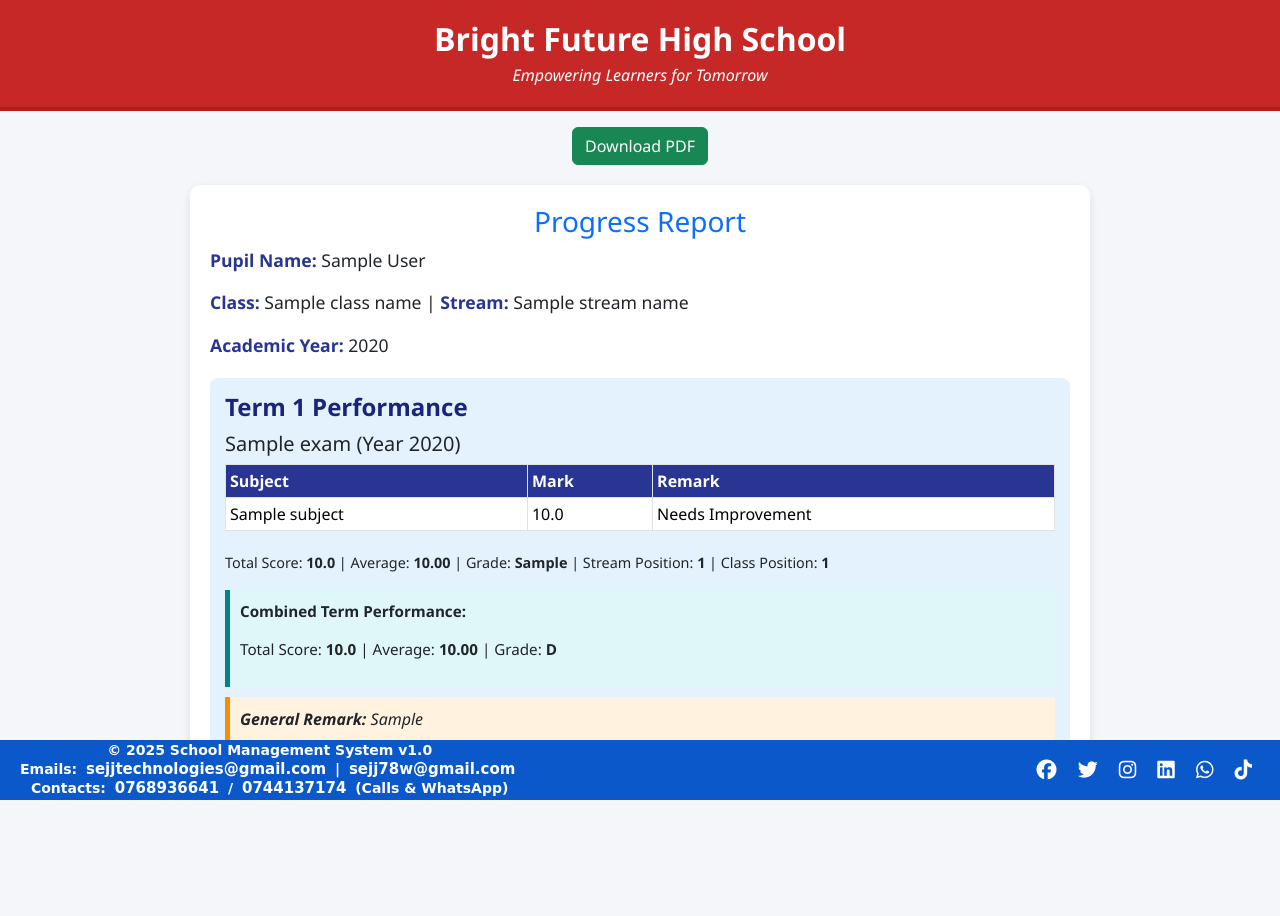
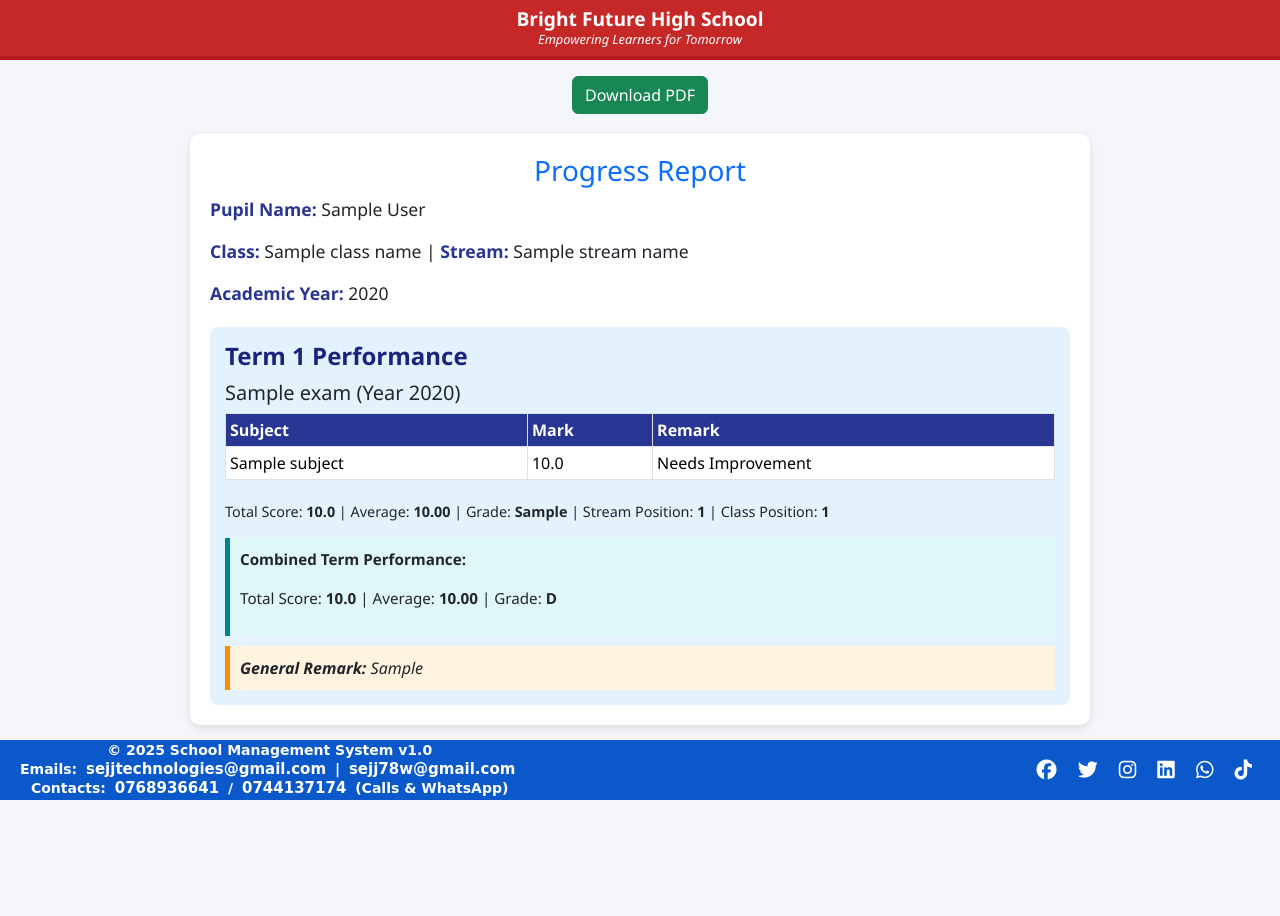
Before and after one commit to sejjtechnologies/school_management_system, a Flask app: template templates/teacher/reports.html in a window 1280 px wide. After the commit the page ends 800 px from the top, so only its background shows below. Run offline with Flask 3, Linux system fonts and the light colour scheme; tables that the repository leaves empty hold one stand-in row (values such as "Sample post"); the template is opened without the code that fills it: values that come from a table or form of the project are taken from there, most other values are stand-ins (such as "Sample title", 1, 10 or a date in 2020).

Commit message:
styling my report

```diff
--- a/templates/teacher/reports.html
+++ b/templates/teacher/reports.html
@@ -17,22 +17,29 @@
     .main-content {
       flex: 1;
       overflow-y: auto; /* ✅ vertical scroll */
-      padding-bottom: 120px; /* ✅ extra space before footer */
+      padding-bottom: 140px; /* ✅ more space before footer */
     }
     .school-header {
       text-align: center;
-      padding: 20px;
+      height: 60px; /* ✅ reduced height */
+      padding: 10px;
       background-color: #c62828;
       color: #fff;
       border-bottom: 4px solid #b71c1c;
+      display: flex;
+      flex-direction: column;
+      justify-content: center;
     }
     .school-header h2 {
       font-weight: bold;
-      margin-bottom: 5px;
+      margin: 0;
+      font-size: 1.2rem;
+      line-height: 1.2;
     }
     .school-header p {
       margin: 0;
       font-style: italic;
+      font-size: 0.8rem;
     }
     .report-card {
       background: #fff;
@@ -41,7 +48,7 @@
       border-radius: 10px;
       box-shadow: 0 3px 8px rgba(0,0,0,0.1);
       max-width: 900px;
-      page-break-inside: avoid; /* ✅ prevent splitting across pages */
+      page-break-inside: avoid; /* ✅ prevent splitting */
     }
     .pupil-info {
       font-size: 1.1rem;
@@ -86,7 +93,7 @@
       background: #fff3e0;
       border-left: 5px solid #fb8c00;
       font-style: italic;
-      page-break-inside: avoid; /* ✅ keep remark intact */
+      page-break-inside: avoid; /* ✅ keep intact */
     }
     .download-btn {
       display: block;
@@ -98,7 +105,7 @@
       color: #fff;
       text-align: center;
       padding: 15px;
-      position: fixed; /* ✅ stays fixed at bottom on screen */
+      position: fixed; /* ✅ fixed at bottom on screen */
       bottom: 0;
       left: 0;
       right: 0;
@@ -123,9 +130,11 @@
         print-color-adjust: exact;
         background-color: #c62828 !important;
         color: #fff !important;
+        height: auto;
+        padding: 10px;
       }
       footer {
-        position: static; /* ✅ footer only once at end of report */
+        position: static; /* ✅ footer only once at end */
         margin-top: 20px;
       }
     }
```
